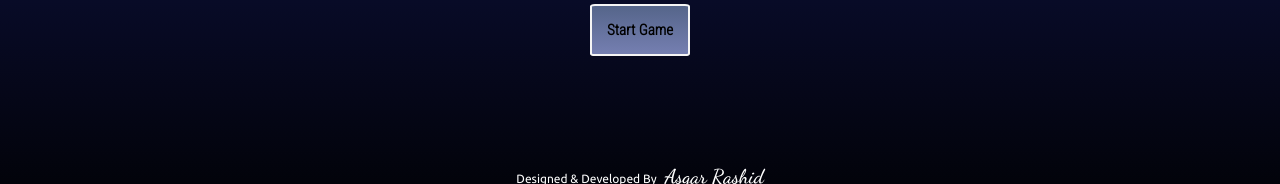
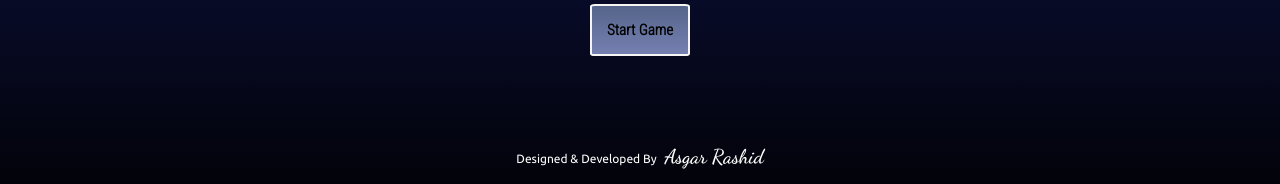
Before and after one commit to rumi-13/Hit-_Bubble-A-Fun-Game, a plain HTML site: page index.html in a window 1280 px wide. Shown: the part 551-735 px from the top of the page. Drawn offline with nearby package versions, Linux system fonts and the light colour scheme.

Commit message:
Update style.css

```diff
--- a/style.css
+++ b/style.css
@@ -111,7 +111,7 @@
      font-family: 'Ubuntu', sans-serif;
      font-size: 12px;
      position: absolute;
-     bottom: 60px;
+     bottom: 80px;
      font-weight: 300;
  }
 
```
